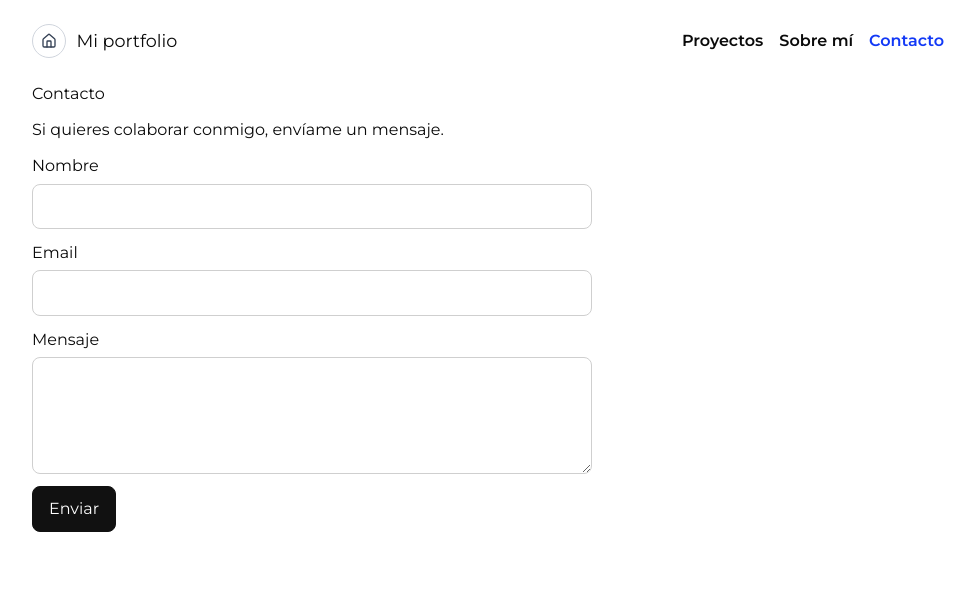
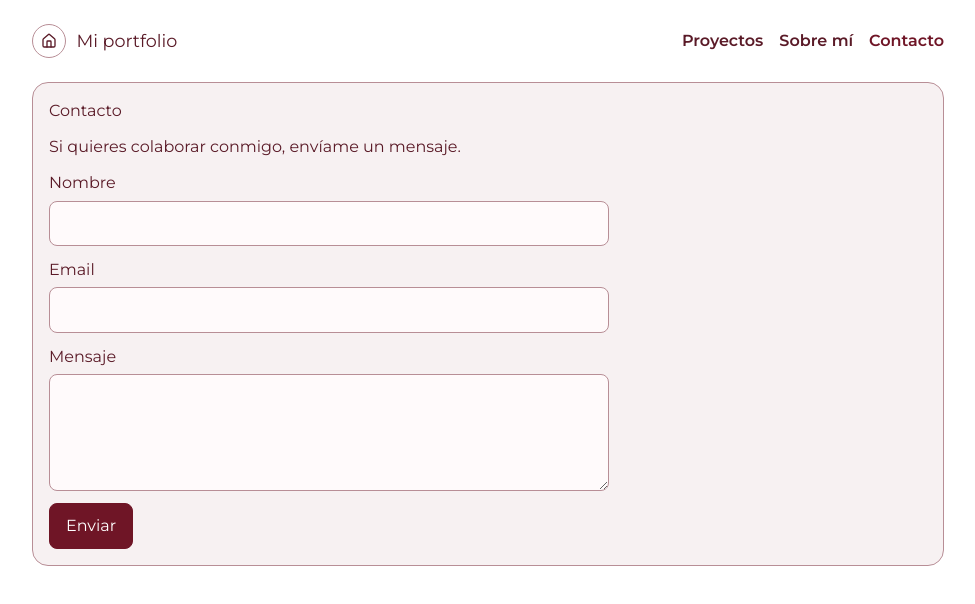
Before and after one commit to amanda1234-cell/portfolio_vue_amanda_salto_mansilla, a Vue app: page /#/portfolio/contacto in a window 1280 px wide. Shown: the top 604 px of the page, without its empty margins (152-1127 px from the left). Built offline with nearby package versions, Linux system fonts and the light colour scheme; a web font is replaced by a local one.

Commit message:
style: unificar paleta granate en todas las secciones

```diff
--- a/src/pages/about/AboutView.vue
+++ b/src/pages/about/AboutView.vue
@@ -32,6 +32,11 @@
   display: flex;
   flex-direction: column;
   gap: 1rem;
+  background: #f7f1f2;
+  border: 1px solid #b88e96;
+  border-radius: 16px;
+  padding: 1rem;
+  color: #5a1a27;
 }
 
 .about-grid {
@@ -41,9 +46,10 @@
 }
 
 .about-card {
-  border: 1px solid #ddd;
+  border: 1px solid #b88e96;
   border-radius: 10px;
   padding: 1rem;
+  background: #fffafb;
 }
 
 .blank-space {
--- a/src/pages/contact/ContactView.vue
+++ b/src/pages/contact/ContactView.vue
@@ -69,6 +69,11 @@ const enviarFormulario = () => {
   display: flex;
   flex-direction: column;
   gap: 0.75rem;
+  background: #f7f1f2;
+  border: 1px solid #b88e96;
+  border-radius: 16px;
+  padding: 1rem;
+  color: #5a1a27;
 }
 
 .contact-form {
@@ -86,27 +91,29 @@ label {
 
 input,
 textarea {
-  border: 1px solid #cfcfcf;
+  border: 1px solid #b88e96;
   border-radius: 8px;
   padding: 0.6rem 0.75rem;
+  background: #fffafb;
+  color: #5a1a27;
 }
 
 button {
   width: fit-content;
   padding: 0.6rem 1rem;
-  border: 1px solid #111;
+  border: 1px solid #6f1526;
   border-radius: 8px;
-  background: #111;
+  background: #6f1526;
   color: #fff;
   cursor: pointer;
 }
 
 .error {
-  color: #b42318;
+  color: #8e263a;
   font-size: 0.85rem;
 }
 
 .success {
-  color: #067647;
+  color: #6f1526;
 }
 </style>
--- a/src/pages/portfolio/PortfolioLayout.vue
+++ b/src/pages/portfolio/PortfolioLayout.vue
@@ -28,6 +28,7 @@ import { RouterLink, RouterView } from "vue-router";
   padding: 1.5rem;
   max-width: 960px;
   margin: 0 auto;
+  color: #5a1a27;
 }
 
 .portfolio-header {
@@ -51,16 +52,16 @@ import { RouterLink, RouterView } from "vue-router";
   justify-content: center;
   width: 34px;
   height: 34px;
-  border: 1px solid #d0d5dd;
+  border: 1px solid #b88e96;
   border-radius: 999px;
-  color: #344054;
+  color: #5a1a27;
   transition: all 0.2s ease;
 }
 
 .home-link:hover {
-  background: #eef2ff;
-  color: #1239f6;
-  border-color: #1239f6;
+  background: #efe2e5;
+  color: #6f1526;
+  border-color: #6f1526;
 }
 
 .site-title {
@@ -81,6 +82,6 @@ import { RouterLink, RouterView } from "vue-router";
 }
 
 .portfolio-nav a.router-link-active {
-  color: #1239f6;
+  color: #6f1526;
 }
 </style>
--- a/src/pages/projects/ProjectDetailView.vue
+++ b/src/pages/projects/ProjectDetailView.vue
@@ -11,21 +11,40 @@ const proyecto = computed(() =>
 </script>
 
 <template>
-  <section v-if="proyecto">
+  <section v-if="proyecto" class="detalle">
     <h2>Detalle del proyecto</h2>
     <h3>{{ proyecto.title }}</h3>
     <p>{{ proyecto.description }}</p>
     <p><strong>Año:</strong> {{ proyecto.year }}</p>
     <p><strong>Tecnologías:</strong> {{ proyecto.technologies.join(", ") }}</p>
-    <a :href="proyecto.liveUrl" target="_blank" rel="noreferrer">Ver proyecto</a>
+    <a class="enlace" :href="proyecto.liveUrl" target="_blank" rel="noreferrer">Ver proyecto</a>
     <p>
       <RouterLink to="/portfolio/proyectos">Volver a proyectos</RouterLink>
     </p>
   </section>
 
-  <section v-else>
+  <section v-else class="detalle">
     <h2>Proyecto no encontrado</h2>
     <p>No existe un proyecto con el id: {{ idProyecto }}</p>
     <RouterLink to="/portfolio/proyectos">Volver a proyectos</RouterLink>
   </section>
 </template>
+
+<style scoped>
+.detalle {
+  background: #f7f1f2;
+  border: 1px solid #b88e96;
+  border-radius: 16px;
+  padding: 1rem;
+  color: #5a1a27;
+}
+
+.detalle a {
+  color: #6f1526;
+  font-weight: 600;
+}
+
+.enlace {
+  text-decoration: underline;
+}
+</style>
--- a/src/pages/projects/ProjectsView.vue
+++ b/src/pages/projects/ProjectsView.vue
@@ -3,7 +3,7 @@ import { projects as proyectos } from "@/data/projects";
 </script>
 
 <template>
-  <section>
+  <section class="proyectos">
     <h2>Proyectos</h2>
     <div class="projects-grid">
       <article v-for="proyecto in proyectos" :key="proyecto.id" class="project-card">
@@ -14,6 +14,14 @@ import { projects as proyectos } from "@/data/projects";
 </template>
 
 <style scoped>
+.proyectos {
+  background: #f7f1f2;
+  border: 1px solid #b88e96;
+  border-radius: 16px;
+  padding: 1rem;
+  color: #5a1a27;
+}
+
 .projects-grid {
   display: grid;
   grid-template-columns: repeat(auto-fit, minmax(220px, 1fr));
@@ -21,8 +29,9 @@ import { projects as proyectos } from "@/data/projects";
 }
 
 .project-card {
-  border: 1px solid #ddd;
+  border: 1px solid #b88e96;
   border-radius: 10px;
   padding: 1rem;
+  background: #fffafb;
 }
 </style>
```
Also changed, not shown: src/assets/fonts/README.md (deleted).
